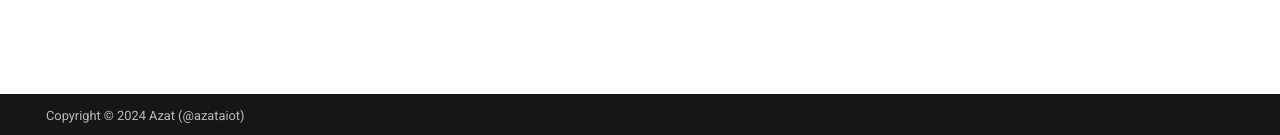
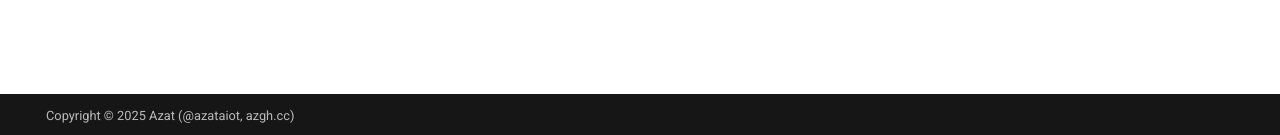
Before and after one commit to azataiot/wqu, an MkDocs documentation site: the page built from docs/index.md, in a window 1280 px wide. Shown: the part 762-897 px from the top of the page. Built offline with MkDocs 1.6.1 and Material for MkDocs 9.7.7, drawn with Linux system fonts in a browser that asks for light colours.

Commit message:
update copyright year and author information in mkdocs.yml

```diff
--- a/mkdocs.yml
+++ b/mkdocs.yml
@@ -1,6 +1,6 @@
 site_name: WQU
 site_description: A python package for WQU
-copyright: Copyright &copy; 2024 Azat (@azataiot)
+copyright: Copyright &copy; 2025 Azat (@azataiot, azgh.cc)
 # Site URL
 # https://www.mkdocs.org/user-guide/configuration/#site_url
 site_url: "https://azgh.cc/wqu/"
```
